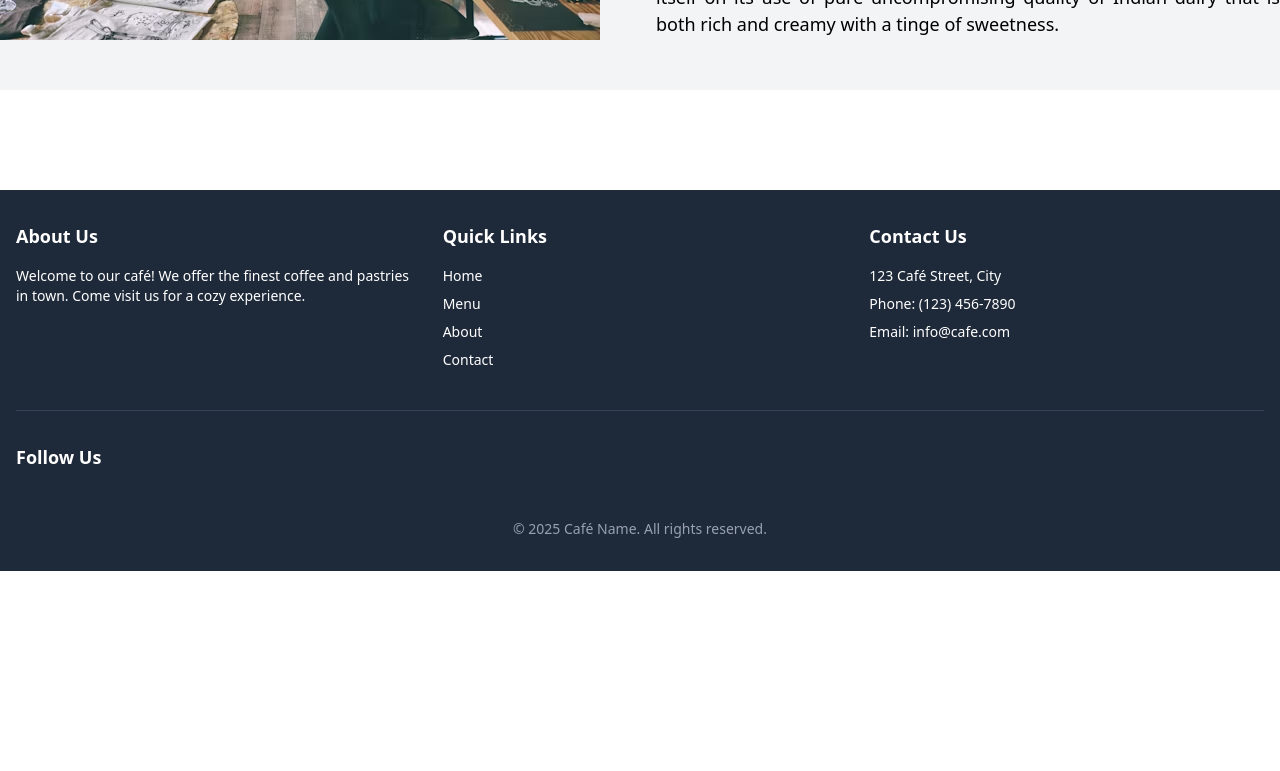
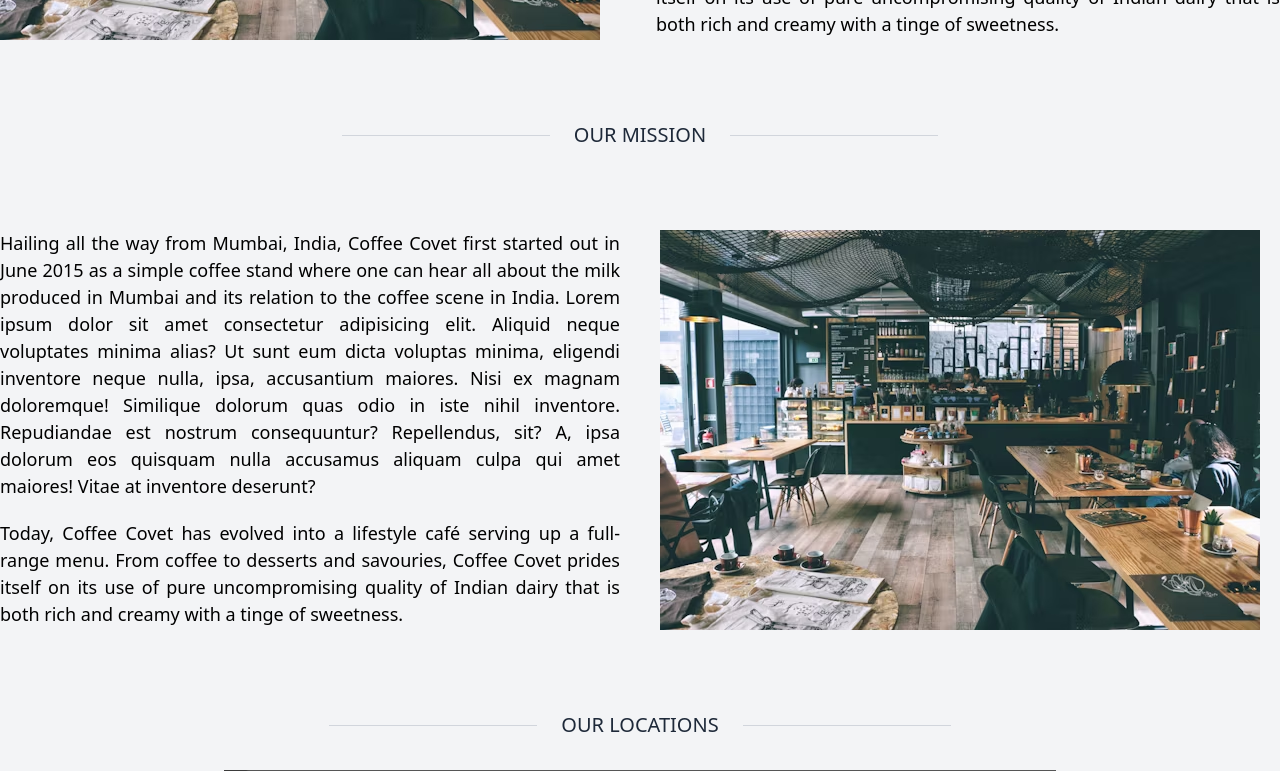
Before and after one commit to Pakhrin007/Cafe, a React (Vite) app: page /about-us in a window 1280 px wide. Shown: the part 600-1371 px from the top of the page. Before the commit the page ends 1171 px from the top, so only its background shows below. Built offline with nearby package versions, Linux system fonts and the light colour scheme.

Commit message:
about us page

```diff
--- a/src/NavBar/pages/about-us.jsx
+++ b/src/NavBar/pages/about-us.jsx
@@ -1,8 +1,9 @@
 import React from 'react';
 import about from '../../assets/images/image.png'
+import location from '../../assets/images/location.png'
 const AboutUs = () => {
   return (
-        <div className="h-min w-screen mt-[30px] mb-[100px] overflow-x-hidden bg-gray-100">
+        <div className="h-full w-screen mt-[30px] overflow-x-hidden bg-gray-100">
       <div className="max-w-7xl mx-auto">
         {/* Header with divider lines */}
         <div className="flex items-center justify-center p-[30px]">
@@ -36,7 +37,54 @@
                 Today, Coffee Covet has evolved into a lifestyle café serving up a full-range menu. From coffee to desserts and savouries, Coffee Covet prides itself on its use of pure uncompromising quality of Indian dairy that is both rich and creamy with a tinge of sweetness.
               </p>
           </div>
+
+
         </div>
+
+
+        {/* ------------------------------------------our mission------------------------------------ */}
+        <div className="flex items-center justify-center p-[30px]">
+          <div className="h-px bg-gray-300 w-52"></div>
+          <h1 className="text-[20px] font-body text-gray-800 px-6 uppercase font-title">Our Mission</h1>
+          <div className="h-px bg-gray-300 w-52 "></div>
+        </div>
+
+        <div className="flex flex-row-reverse gap-x-10 ">
+          {/* Image */}
+          <div className="w-full">
+            <div className="rounded-[20px] overflow-hidden">
+              <img
+                src={about}
+                alt="Café interior"
+                className="w-[600px] h-[500px] object-contain"
+              />
+            </div>
+          </div>
+
+          {/* Text content */}
+          <div className="w-full mt-[50px]">
+            {/* Description text */}
+              <p className=" text-justify text-[18px] text-black mb-[20px]">
+                Hailing all the way from Mumbai, India, Coffee Covet first started out in June 2015 as a simple coffee stand where one can hear all about the milk produced in Mumbai and its relation to the coffee scene in India. Lorem ipsum dolor sit amet consectetur adipisicing elit. Aliquid neque voluptates minima alias? Ut sunt eum dicta voluptas minima, eligendi inventore neque nulla, ipsa, accusantium maiores. Nisi ex magnam doloremque!
+                Similique dolorum quas odio in iste nihil inventore. Repudiandae est nostrum consequuntur? Repellendus, sit? A, ipsa dolorum eos quisquam nulla accusamus aliquam culpa qui amet maiores! Vitae at inventore deserunt?
+
+              </p>
+              <p className=" text-justify text-[18px] text-black">
+                Today, Coffee Covet has evolved into a lifestyle café serving up a full-range menu. From coffee to desserts and savouries, Coffee Covet prides itself on its use of pure uncompromising quality of Indian dairy that is both rich and creamy with a tinge of sweetness.
+              </p>
+          </div>
+
+
+        </div>
+           {/* ------------------------------------------our mission------------------------------------ */}
+        <div className="flex items-center justify-center p-[30px]">
+          <div className="h-px bg-gray-300 w-52"></div>
+          <h1 className="text-[20px] font-body text-gray-800 px-6 uppercase font-title">Our Locations</h1>
+          <div className="h-px bg-gray-300 w-52 "></div>
+        </div>
+      <a href="https://maps.app.goo.gl/kWaEPGNyD8onWf416">
+      <img src={location} alt="location" className="w-[1500px] h-[500px] object-contain mb-[30px]"  />
+      </a>
       </div>
     </div>
   );
--- a/src/NavBar/pages/home.jsx
+++ b/src/NavBar/pages/home.jsx
@@ -5,7 +5,7 @@
   return (
     <div className="min-h-screen bg-gray-50 overflow-x-hidden">
       {/* Hero Section with Video Background */}
-      <div className="relative h-screen w-[95vw] mx-auto">
+      <div className="relative h-[90vh] w-[95vw] mx-auto">
         {/* Video background */}
         <div className="absolute overflow-hidden mt-[30px] h-[100vh]">
           <video
--- a/tailwind.config.js
+++ b/tailwind.config.js
@@ -7,6 +7,8 @@
       fontFamily: {
         title: "Poppins",
         body: "Manrope",
+        heading: "EB Garamond",
+
       },
 
     },
```
Also changed, not shown: src/assets/images/location.png (added).
